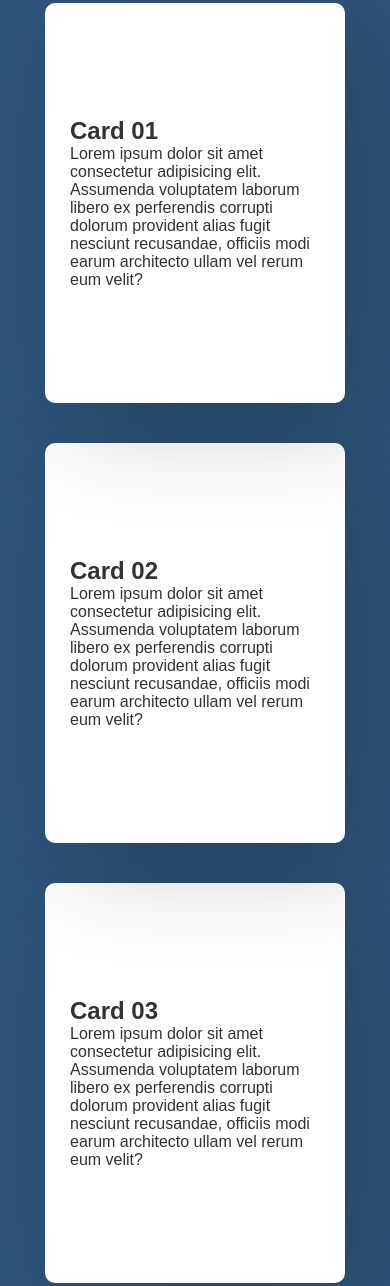
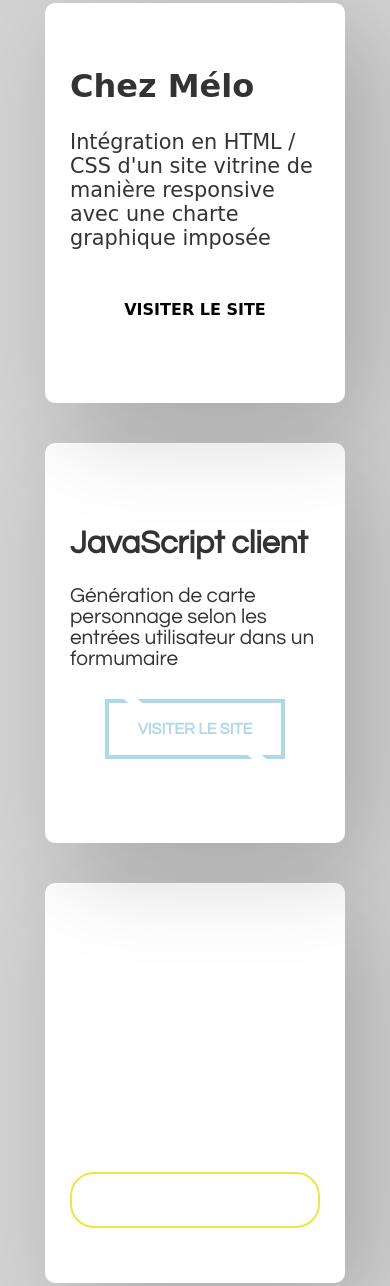
Before and after one commit to Fujiwaara/Portofolio, a plain HTML site: page html/realisation.html in a window 390 px wide. Shown: the part 77-1363 px from the top of the page. Drawn offline with Linux system fonts and the light colour scheme; a web font is replaced by a local one.

Commit message:
Partie réalisation

```diff
--- a/css/realisation.css
+++ b/css/realisation.css
@@ -1,8 +1,21 @@
+@font-face {
+    font-family: "Century Gothic";
+    src: url(../Fonts/07558_CenturyGothic.ttf);
+}
+
+@font-face {
+    font-family: "Semplicite";
+    src: url(../Fonts/semplicitapro-bold.otf);
+}
+
 * {
     margin: 0;
     padding: 0;
     box-sizing: border-box;
-    font-family: "Poppins", sans-serif;
+}
+
+a {
+    text-decoration: none;
 }
 
 body {
@@ -11,7 +24,7 @@ body {
     align-items: center;
     flex-direction: column;
     min-height: 100vh;
-    background: #2e557c;
+    background: lightgrey;
     transition: 0.5s;
 }
 
@@ -23,7 +36,7 @@ body::before {
     width: 100%;
     height: 100%;
     z-index: -2;
-    background: #30bfa5;
+    background: black;
     transition: 0.5s;
     clip-path: circle(250px at center);
 }
@@ -51,6 +64,124 @@ body::before {
     transition: 0.5s;
 }
 
+.card h2 {
+    margin-bottom: 25px;
+    font-size: 2rem;
+}
+
+.card p {
+    font-size: 1.3rem;
+}
+
+.c1 {
+    font-family: 'Calligraffitti', cursive;
+}
+
+.btn {
+    display: flex;
+    justify-content: center;
+    align-items: center;
+    width: 180px;
+    height: 60px;
+
+    margin: 30px auto 0 auto;
+    background: none;
+    font-weight: 700;
+    text-transform: uppercase;
+    font-size: 16px;
+    position: relative;
+    cursor: pointer;
+    color: black;
+}
+
+.btn:hover {
+    color: #984a44;
+    border-top: solid #984a44;
+}
+
+.c2 {
+    font-family: "Century Gothic";
+}
+
+.btn-a {
+    display: flex;
+    justify-content: center;
+    align-items: center;
+    width: 180px;
+    height: 60px;
+
+    margin: 30px auto 0 auto;
+    background: none;
+    border: 4px solid;
+    font-weight: 700;
+    text-transform: uppercase;
+    font-size: 16px;
+    position: relative;
+    cursor: pointer;
+    color: lightblue;
+}
+
+/* Création des deux petits éléments qui serviront à l'animation des boutons */
+.btn-a::before, .btn-a::after {
+    content: "";
+    position: absolute;
+    width: 14px;
+    height: 6px;
+    background: #fff;
+    transform: skewX(50deg);
+    transition: .4s linear;
+}
+
+/* Placement des deux petits éléments qui serviront à l'animation des boutons */
+.btn-a::before {
+    top: -5px;
+    left: 10%;
+}
+
+.btn-a::after {
+    bottom: -5px;
+    right: 10%;
+}
+/**/
+
+/* Animation des deux petits éléments */
+.btn-a:hover::before {
+    left: 80%;
+}
+
+.btn-a:hover::after {
+    right: 80%;
+}
+/**/
+
+.c3 {
+    font-family: "Semplicite";
+}
+
+.c3 h2, .c3 p {
+    color: white;
+}
+
+.inputsub {
+    font-family: "Semplicite";
+    border: 0;
+    background: none;
+    display: block;
+    margin: 30px auto 0 auto;
+    text-align: center;
+    border: 2px solid #EBE645;
+    padding: 14px 40px;
+    outline: none;
+    color: white;
+    border-radius: 24px;
+    transition: 0.25s;
+    cursor: pointer;
+}
+
+.inputsub:hover {
+    background: #EBE645b3;
+}
+
 .container .card:nth-child(2) {
     opacity: 0.8;
 }
@@ -66,6 +197,18 @@ body::before {
     z-index: 1;
     opacity: 1;
     transform: translateX(calc(-50% + calc(350px * var(--i)))) translateY(-50%) rotate(0deg) skew(0deg, 0deg) scale(1);
+}
+
+.container:hover .c1 {
+    background-image: url(../images/background-page.png);
+}
+
+.container:hover .c2 {
+
+}
+
+.container:hover .c3 {
+    background: #000957;
 }
 
 .container .card .content {
--- a/css/style.css
+++ b/css/style.css
@@ -218,7 +218,7 @@ p {
     h1 {
         font-size: 1.5rem;
         margin-left: 20px;
-        margin-bottom: 8px;
+        margin-bottom: 4px;
     }
 
     h2 {
--- a/html/realisation.html
+++ b/html/realisation.html
@@ -4,7 +4,10 @@
     <meta charset="UTF-8">
     <meta http-equiv="X-UA-Compatible" content="IE=edge">
     <meta name="viewport" content="width=device-width, initial-scale=1.0">
-    <title>Document</title>
+    <title>Réalisation</title>
+    <style>
+        @import url('https://fonts.googleapis.com/css2?family=Calligraffitti&display=swap');
+    </style>
     <link rel="stylesheet" href="https://cdnjs.cloudflare.com/ajax/libs/font-awesome/4.7.0/css/font-awesome.min.css">
     <link rel="stylesheet" href="../css/menu.css">
     <link rel="stylesheet" href="../css/realisation.css">
@@ -17,8 +20,8 @@
             </div>
             <div class="navigation-menu">
                 <ul>
-                    <li><a href="../index.html">HOME</a></li>
-                    <li><a href="#">GALLERY</a></li>
+                    <li><a href="../index.html">ACCUEIL</a></li>
+                    <li><a href="#">RÉALISATION</a></li>
                     <li><a href="">CONTACT</a></li>
                     <li><a href="">LOCATION</a></li>
                     <li><a href="">TESTIMONIAL</a></li>
@@ -29,22 +32,25 @@
     </nav>
 
     <div class="container">
-        <div class="card" style="--i:-1;">
+        <div class="card c1" style="--i:-1;">
             <div class="content" style="--j:1;">
-                <h2>Card 01</h2>
-                <p>Lorem ipsum dolor sit amet consectetur adipisicing elit. Assumenda voluptatem laborum libero ex perferendis corrupti dolorum provident alias fugit nesciunt recusandae, officiis modi earum architecto ullam vel rerum eum velit?</p>
+                <h2>Chez Mélo</h2>
+                <p>Intégration en HTML / CSS d'un site vitrine de manière responsive avec une charte graphique imposée</p>
+                <a href="https://fujiwaara.github.io/TP_Foodtruck/" target="blank" class="btn">Visiter le site</a>
             </div>
         </div>
-        <div class="card" style="--i:0;">
+        <div class="card c2" style="--i:0;">
             <div class="content" style="--j:2;">
-                <h2>Card 02</h2>
-                <p>Lorem ipsum dolor sit amet consectetur adipisicing elit. Assumenda voluptatem laborum libero ex perferendis corrupti dolorum provident alias fugit nesciunt recusandae, officiis modi earum architecto ullam vel rerum eum velit?</p>
+                <h2>JavaScript client</h2>
+                <p>Génération de carte personnage selon les entrées utilisateur dans un formumaire</p>
+                <a href="https://fujiwaara.github.io/TP_JavaScript_client/" target="blank" class="btn-a">Visiter le site</a>
             </div>
         </div>
-        <div class="card" style="--i:1;">
+        <div class="card c3" style="--i:1;">
             <div class="content" style="--j:3;">
-                <h2>Card 03</h2>
-                <p>Lorem ipsum dolor sit amet consectetur adipisicing elit. Assumenda voluptatem laborum libero ex perferendis corrupti dolorum provident alias fugit nesciunt recusandae, officiis modi earum architecto ullam vel rerum eum velit?</p>
+                <h2>Authentification</h2>
+                <p>Interface de connexion, d'inscription et gestion des profils utilisateur en PHP</p>
+                <a href="http://andrezerdane.alwaysdata.net/TP_Connexion/" target="blank" class="inputsub">Visiter le site</a>
             </div>
         </div>
     </div>
```
Also changed, not shown: index.html (+3 -3 lines), fonts/07558_CenturyGothic.ttf (added), fonts/semplicitapro-bold.otf (added), images/background-page.png (added).
